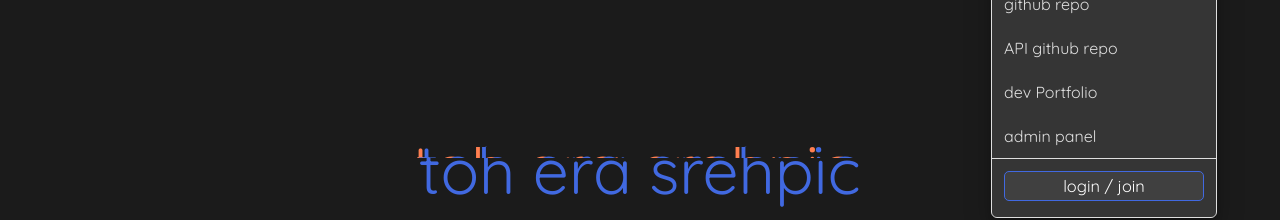
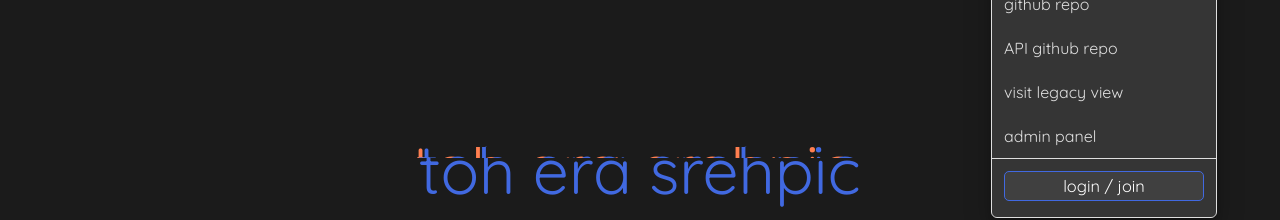
Before and after one commit to SyedAli310/cipherbay-frontend-angular, an Angular app: page /home in a window 1280 px wide. Both pictures are taken after a click on the button 1196 px from the left and 32 px from the top of the page. Shown: the part 131-351 px from the top of the page. Built offline with nearby package versions, Linux system fonts and the light colour scheme.

Commit message:
removed dev porfolio link from dropdown and added legacy view link

```diff
--- a/src/app/components/header-main/header-main.component.html
+++ b/src/app/components/header-main/header-main.component.html
@@ -48,8 +48,11 @@
               ></a>
             </li>
             <li>
-              <a class="anchor-reset" href="https://czuar.me" target="_blank"
-                >dev Portfolio <i class="fi fi-rr-paper-plane"></i>
+              <a
+                class="anchor-reset"
+                href="https://legacy--cipherbay.netlify.app"
+                target="_blank"
+                >visit legacy view <i class="fi fi-rr-paper-plane"></i>
               </a>
             </li>
             <li>
```
